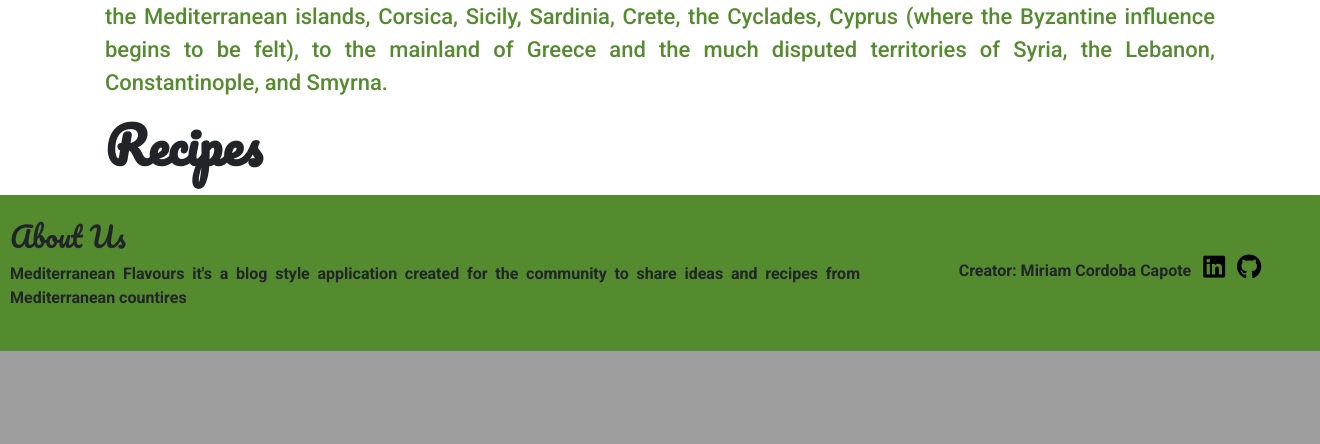
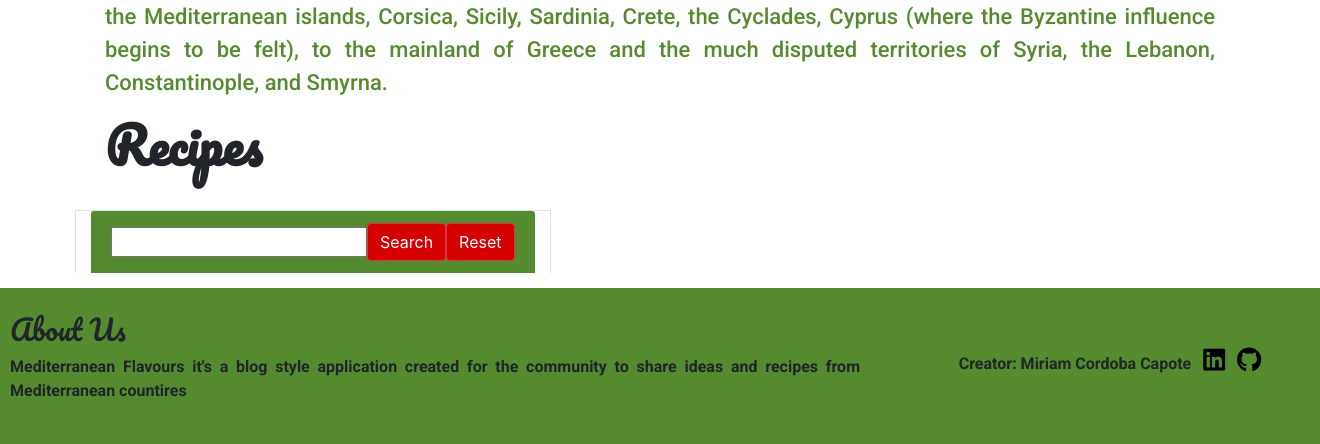
Before and after one commit to Mikatep/Python3, a Flask app: page / in a window 1320 px wide; the page is wider, and only the part inside the window is pictured. Shown: the part 622-1066 px from the top of that part. Before the commit the page ends 973 px from the top of that part, so only its background shows below. Run offline with Flask 2, Linux system fonts and the light colour scheme; data that the repository does not hold is empty; some libraries are stand-ins or nearby versions.

Commit message:
search function, buttons and nav created on home page, indexes remaining

```diff
--- a/app.py
+++ b/app.py
@@ -21,6 +21,13 @@ mongo = PyMongo(app)
 @app.route("/get_recipes")
 def get_recipes():
     recipes = mongo.db.recipes.find()
+    return render_template("home.html", recipes=recipes)
+
+
+@app.route("/search", methods=["GET", "POST"])
+def search():
+    query = request.form.get("query")
+    recipes = list(mongo.db.recipes.find({"$text": {"$search": query}}))
     return render_template("home.html", recipes=recipes)
 
 
--- a/templates/home.html
+++ b/templates/home.html
@@ -13,6 +13,20 @@
 </div>
 
 <h2 class="title">Recipes</h2>
+<div class="row">
+    <div class="accordion row">
+        <div class="card col-md-12">
+            <div class="card-header">
+                <form  action="{{ url_for('search') }}" method="post" class="form-inline my-2 my-lg-0 mb-0">
+                    <input type="text" name="query" id="query" minlength="3" class="validate" required>
+                    <button class="btn btn-danger my-2 my-sm-0" type="submit">Search</button>
+                        <a href="{{ url_for('get_recipes') }}" class="btn btn-danger">Reset</a>
+                    </div>
+                </form>
+            </div>
+        </div>
+    </div>
+</div>
 
 {% for recipe in recipes %}
 
--- a/templates/see_recipes.html
+++ b/templates/see_recipes.html
@@ -35,9 +35,7 @@
                     </div>
                 </div>
             </div>
-
         </div>
-
         {% else %}
         <h2 class="title">My Recipes</h2>
         <p class="description">You have not shared any recipe yet.</p>
```
